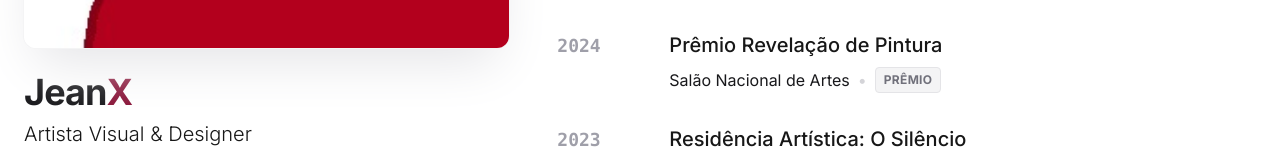
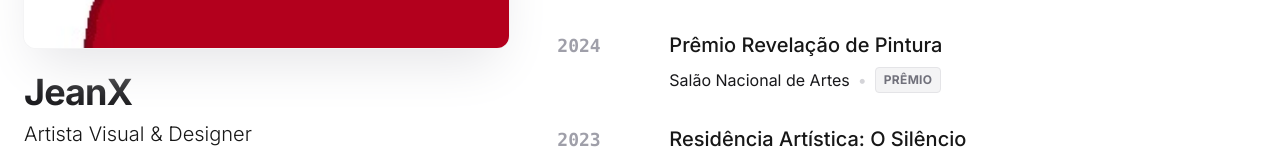
Before and after one commit to Zev07/portfolio-jean-art, a Next.js app: page /sobre in a window 1280 px wide. Shown: the part 776-937 px from the top of the page. Built offline with nearby package versions, Linux system fonts and the light colour scheme.

Commit message:
Feat: mudança de nome

```diff
--- a/app/sobre/page.tsx
+++ b/app/sobre/page.tsx
@@ -23,7 +23,7 @@ export default function SobrePage() {
           </div>
 
           <h1 className="text-4xl font-bold text-muted dark:text-muted mb-2 tracking-tight">
-            Jean<span className="text-primary">X</span>
+            JeanX
           </h1>
           <p className="text-xl text-foreground dark:text-foreground font-light">
             {t.visualArtist}
```
